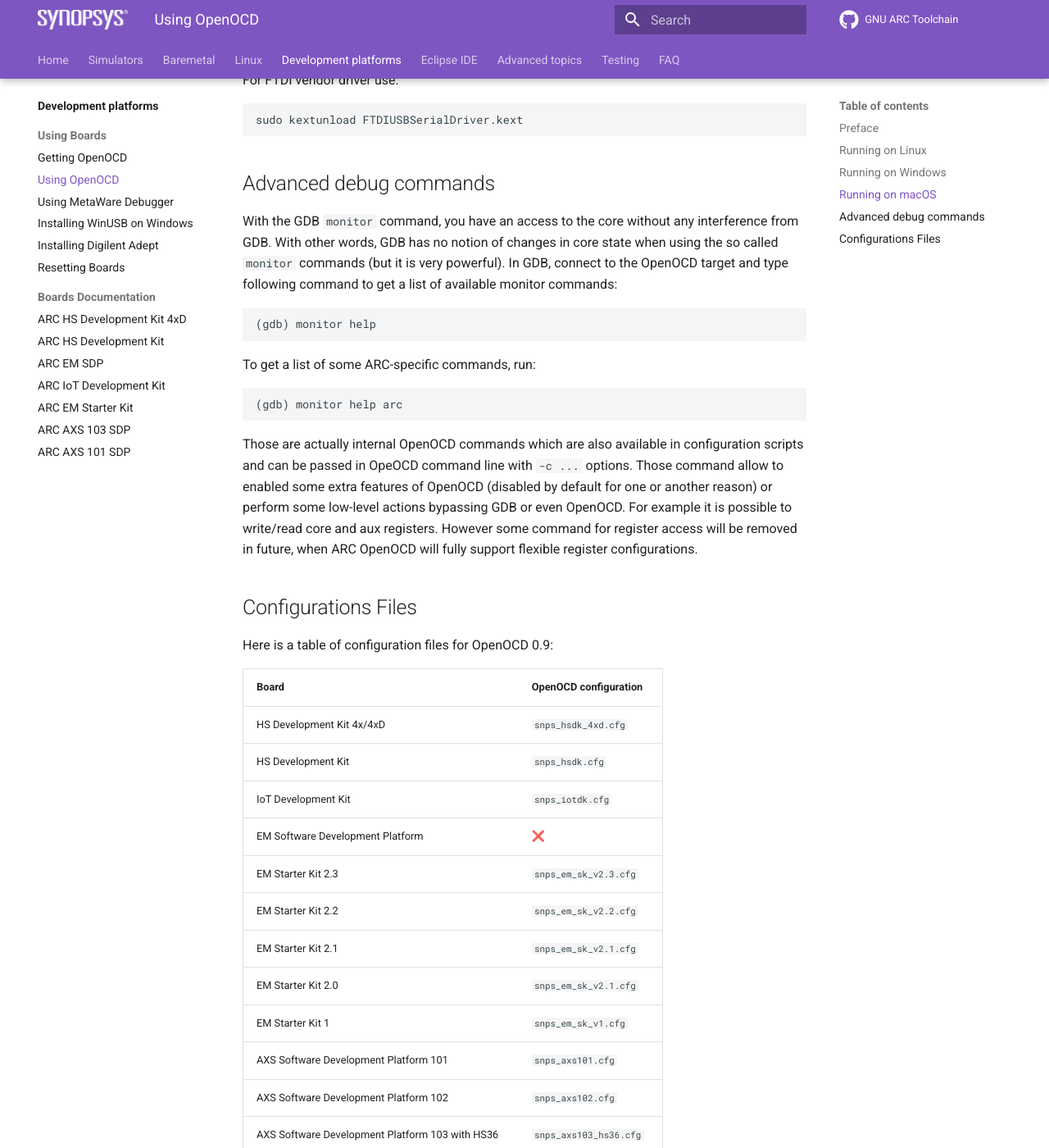
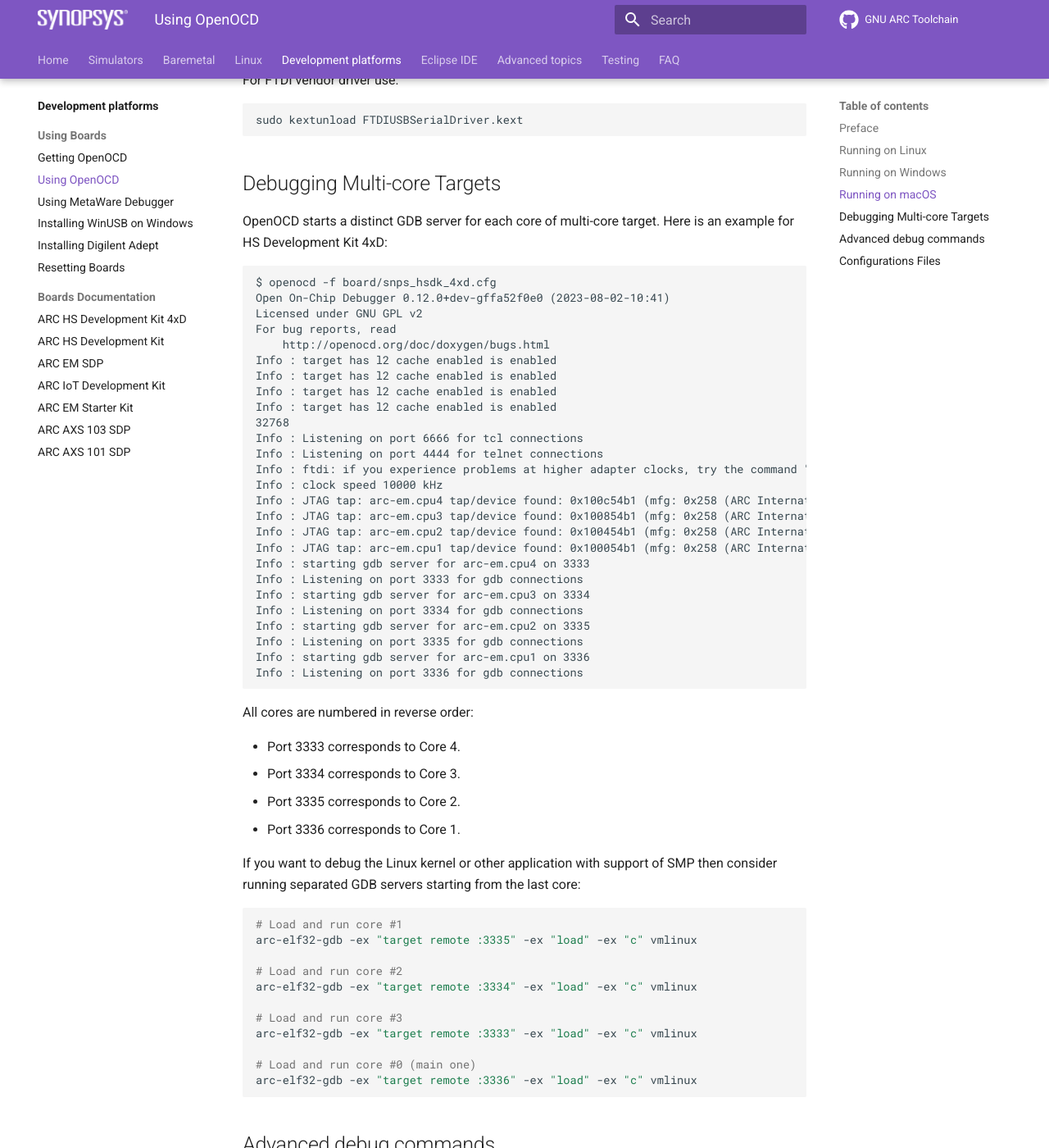
Before and after one commit to foss-for-synopsys-dwc-arc-processors/documentation, an MkDocs documentation site: the page built from docs/platforms/use-openocd.md, in a window 1280 px wide and 1400 px high, scrolled down 3203 px. Shown: the whole window at 82% size. Built offline with MkDocs 1.6.1 and Material for MkDocs 9.7.7, drawn with Linux system fonts in a browser that asks for light colours; comment, search, counter and statistics services are not loaded.

Commit message:
Add a section about multi-core target to OpenOCD guide

````diff
--- a/docs/platforms/use-openocd.md
+++ b/docs/platforms/use-openocd.md
@@ -170,6 +170,64 @@
 sudo kextunload FTDIUSBSerialDriver.kext
 ```
 
+## Debugging Multi-core Targets
+
+OpenOCD starts a distinct GDB server for each core of multi-core target. Here is
+an example for HS Development Kit 4xD:
+
+```text
+$ openocd -f board/snps_hsdk_4xd.cfg
+Open On-Chip Debugger 0.12.0+dev-gffa52f0e0 (2023-08-02-10:41)
+Licensed under GNU GPL v2
+For bug reports, read
+    http://openocd.org/doc/doxygen/bugs.html
+Info : target has l2 cache enabled is enabled
+Info : target has l2 cache enabled is enabled
+Info : target has l2 cache enabled is enabled
+Info : target has l2 cache enabled is enabled
+32768
+Info : Listening on port 6666 for tcl connections
+Info : Listening on port 4444 for telnet connections
+Info : ftdi: if you experience problems at higher adapter clocks, try the command "ftdi tdo_sample_edge falling"
+Info : clock speed 10000 kHz
+Info : JTAG tap: arc-em.cpu4 tap/device found: 0x100c54b1 (mfg: 0x258 (ARC International), part: 0x00c5, ver: 0x1)
+Info : JTAG tap: arc-em.cpu3 tap/device found: 0x100854b1 (mfg: 0x258 (ARC International), part: 0x0085, ver: 0x1)
+Info : JTAG tap: arc-em.cpu2 tap/device found: 0x100454b1 (mfg: 0x258 (ARC International), part: 0x0045, ver: 0x1)
+Info : JTAG tap: arc-em.cpu1 tap/device found: 0x100054b1 (mfg: 0x258 (ARC International), part: 0x0005, ver: 0x1)
+Info : starting gdb server for arc-em.cpu4 on 3333
+Info : Listening on port 3333 for gdb connections
+Info : starting gdb server for arc-em.cpu3 on 3334
+Info : Listening on port 3334 for gdb connections
+Info : starting gdb server for arc-em.cpu2 on 3335
+Info : Listening on port 3335 for gdb connections
+Info : starting gdb server for arc-em.cpu1 on 3336
+Info : Listening on port 3336 for gdb connections
+```
+
+All cores are numbered in reverse order:
+
+* Port 3333 corresponds to Core 4.
+* Port 3334 corresponds to Core 3.
+* Port 3335 corresponds to Core 2.
+* Port 3336 corresponds to Core 1.
+
+If you want to debug the Linux kernel or other application with support of SMP
+then consider running separated GDB servers starting from the last core:
+
+```shell
+# Load and run core #1
+arc-elf32-gdb -ex "target remote :3335" -ex "load" -ex "c" vmlinux
+
+# Load and run core #2
+arc-elf32-gdb -ex "target remote :3334" -ex "load" -ex "c" vmlinux
+
+# Load and run core #3
+arc-elf32-gdb -ex "target remote :3333" -ex "load" -ex "c" vmlinux
+
+# Load and run core #0 (main one)
+arc-elf32-gdb -ex "target remote :3336" -ex "load" -ex "c" vmlinux
+```
+
 ## Advanced debug commands
 
 With the GDB `monitor` command, you have an access to the core without
````
